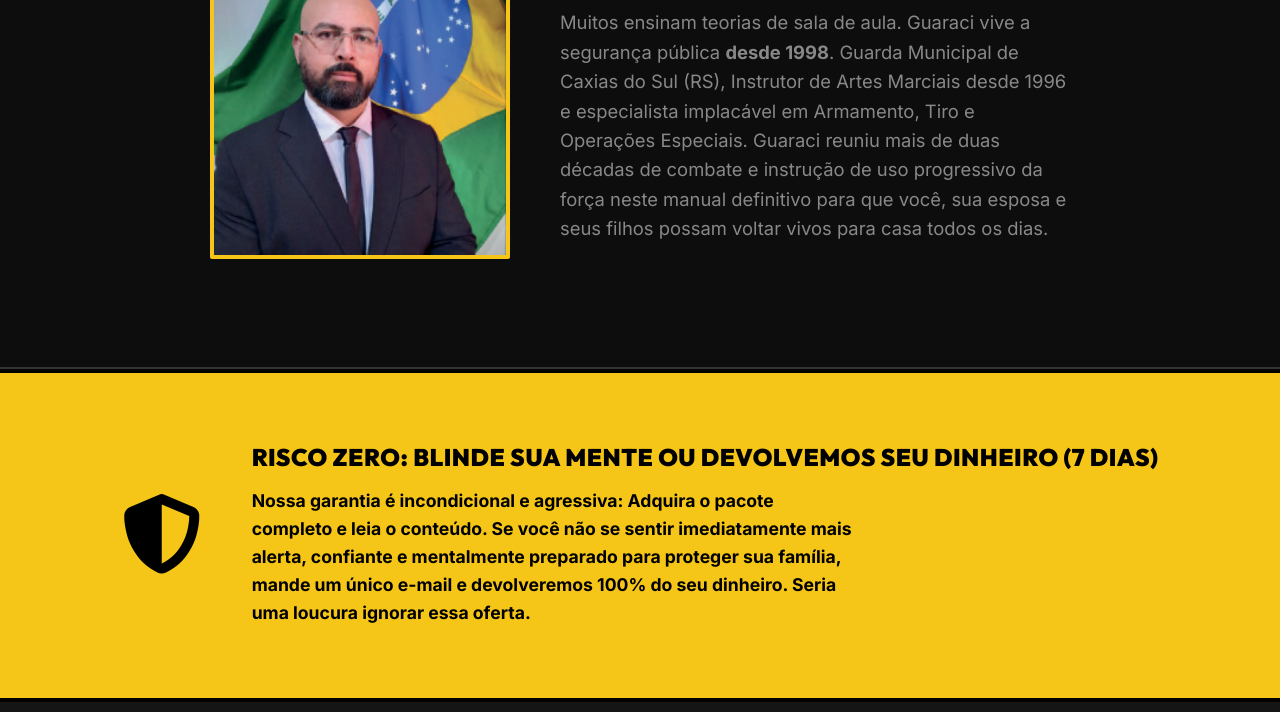
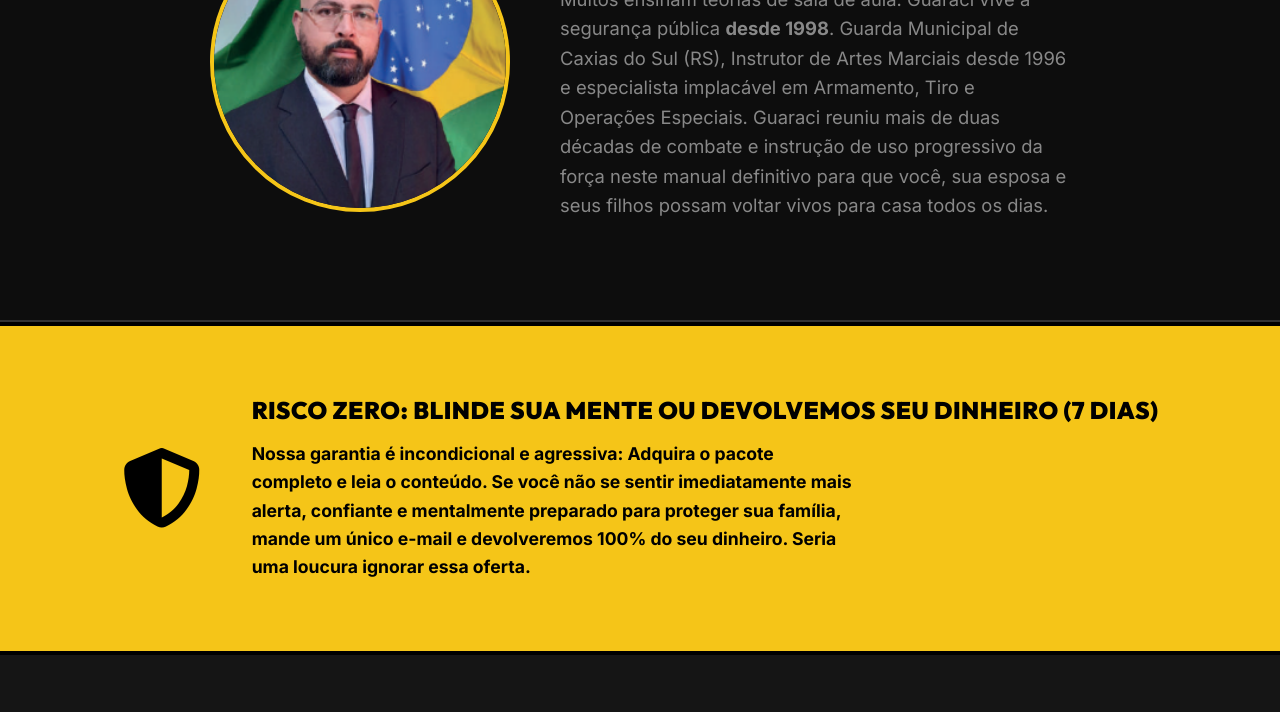
Before and after one commit to SRdorki/guaracostainstutor, a plain HTML site: page index.html in a window 1280 px wide. Shown: the part 2998-3710 px from the top of the page. Drawn offline with Linux system fonts and the light colour scheme.

Commit message:
Arredondado a foto do autor para quebrar a rigidez quadrada

```diff
--- a/style.css
+++ b/style.css
@@ -395,7 +395,9 @@ section {
 .author-image img {
     width: 100%;
     height: auto;
-    border-radius: 2px;
+    aspect-ratio: 1 / 1;
+    object-fit: cover;
+    border-radius: 50%;
     border: 4px solid var(--accent-yellow);
 }
 
```
